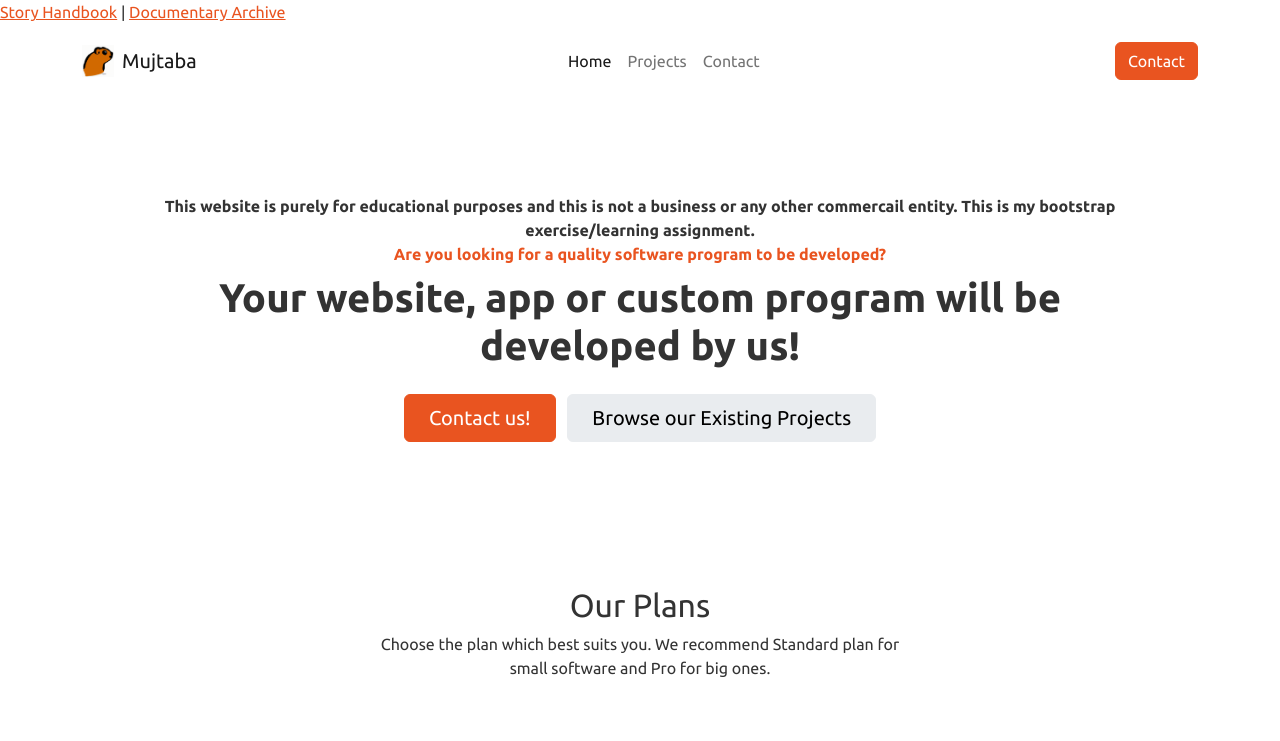
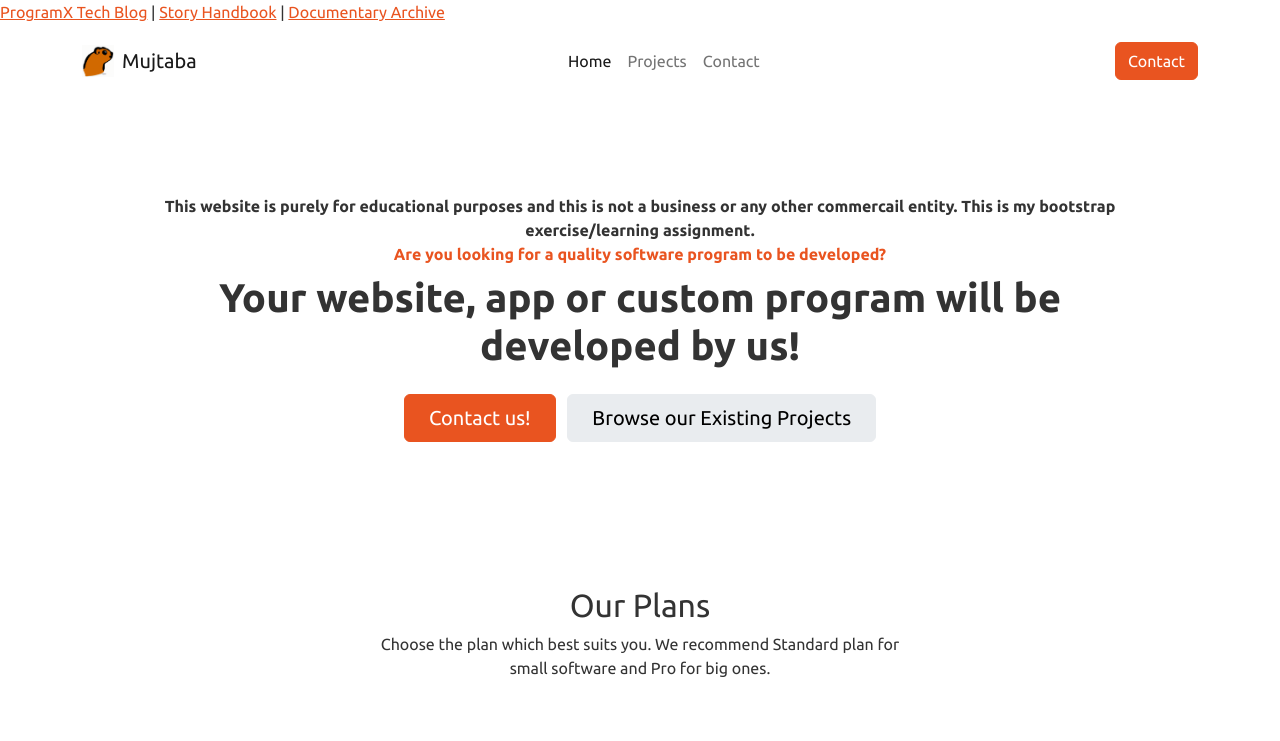
Before and after one commit to mujtaba-io/mujtaba-io.github.io, a plain HTML site: page index.html in a window 1280 px wide. Shown: the top 741 px of the page. Drawn offline with Linux system fonts and the light colour scheme.

Commit message:
Update index.html

```diff
--- a/index.html
+++ b/index.html
@@ -4,6 +4,7 @@
 <head>
     <meta charset="utf-8">
     <meta name="viewport" content="width=device-width, initial-scale=1.0, shrink-to-fit=no">
+    <a href="https://blog.programx.tech/">ProgramX Tech Blog</a> |
     <a href="https://storyhandbook.blogspot.com/">Story Handbook</a> |
     <a href="https://youtube.com/@documentary_archive">Documentary Archive</a>
     <title>Mujtaba Software</title>
```
